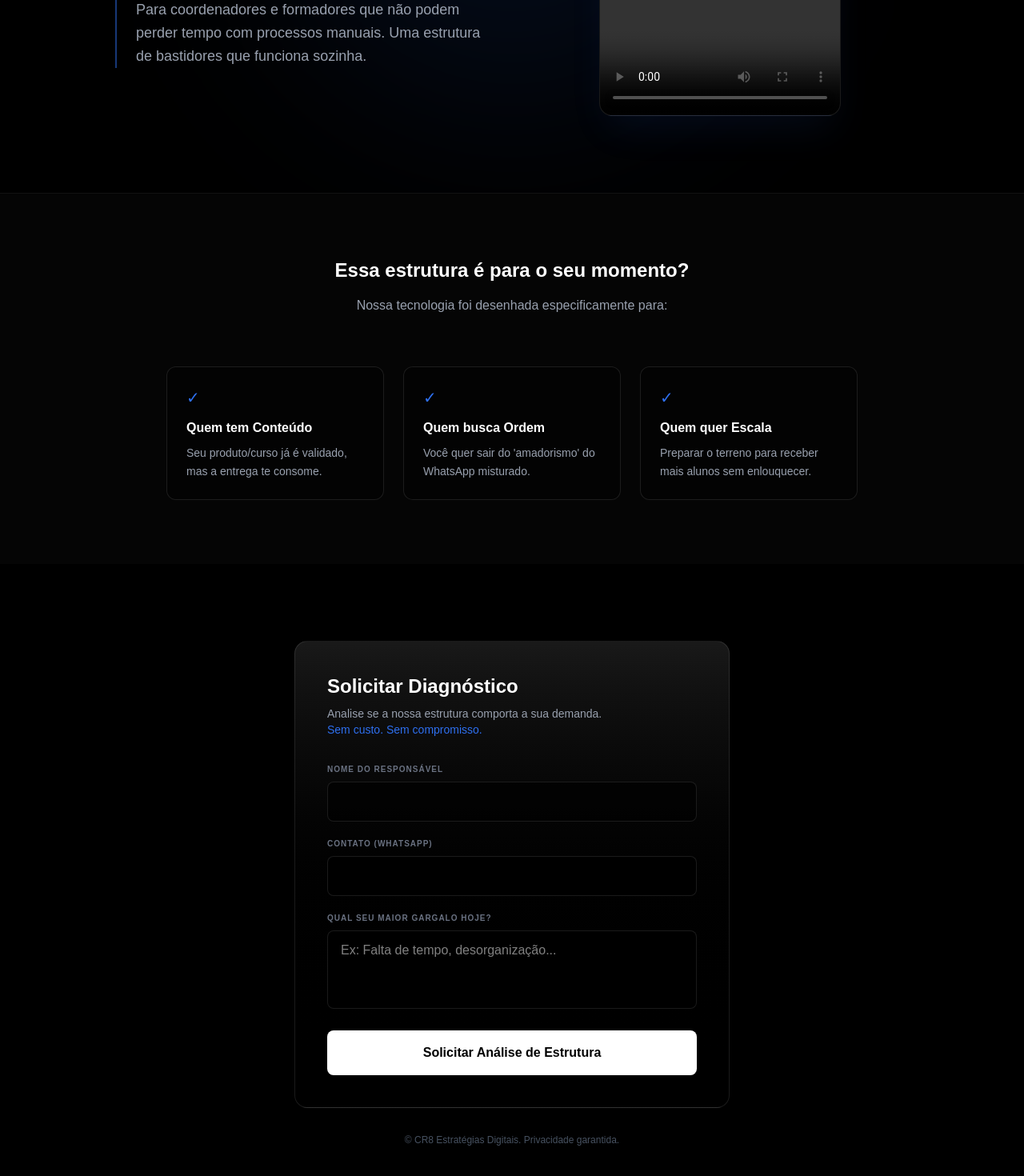
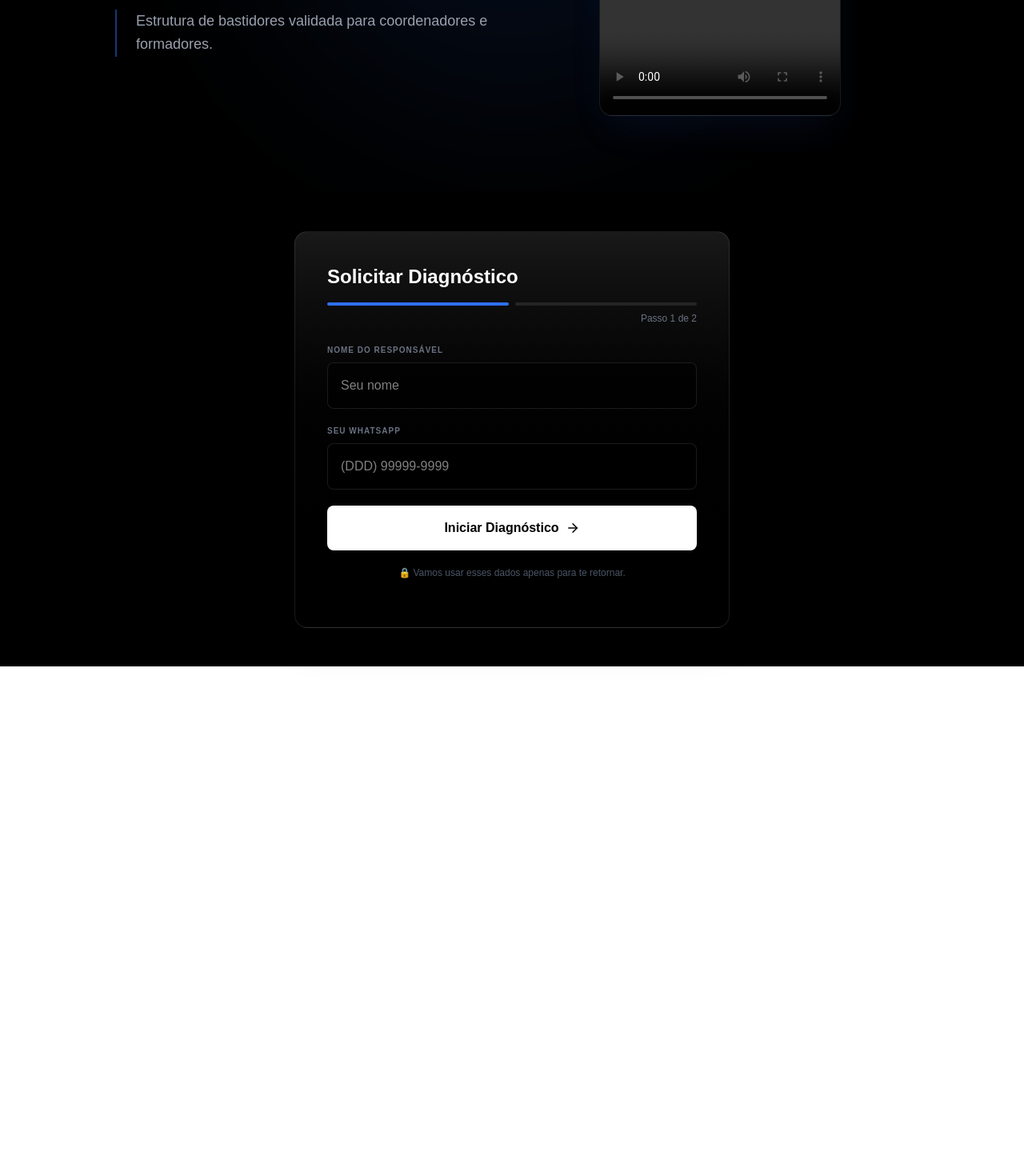
Before and after one commit to TemplodasVirtudes/site-cr8, a Next.js app: page /metodo in a window 1280 px wide. Shown: the part 472-1942 px from the top of the page at 80% size. After the commit the page ends 1305 px from the top, so only its background shows below. Built offline with nearby package versions, Linux system fonts and the light colour scheme; grey boxes are pictures that could not be loaded.

Commit message:
Formulario em 2 etapas na pagina metodo e fix redirect mobile

```diff
--- a/src/app/metodo/page.tsx
+++ b/src/app/metodo/page.tsx
@@ -2,21 +2,23 @@
 
 import { useState } from "react";
 import { useRouter } from "next/navigation";
-import { motion } from "framer-motion";
-import { Send, CheckCircle2, Loader2, AlertCircle } from "lucide-react";
+import { Loader2, ArrowRight, CheckCircle2 } from "lucide-react";
 
 export default function MetodoPage() {
   const router = useRouter();
 
-  // --- ESTADOS DO FORMULÁRIO ---
+  // Controle das Etapas (1 = Básico, 2 = Detalhes)
+  const [step, setStep] = useState(1);
+
   const [formData, setFormData] = useState({
     nome: "",
     whatsapp: "",
     mensagem: "",
   });
+
   const [status, setStatus] = useState<"idle" | "loading" | "success" | "error">("idle");
 
-  // URL DO SEU SCRIPT
+  // URL DO SCRIPT
   const SCRIPT_URL = "https://script.google.com/macros/s/AKfycbwJfADfNVyDAJZIHaxpJPRwVFOB_vgphgcwyL5l1yQo2pV0JfVYAsPjdYu3xcBoZm_z/exec";
 
   const handleInputChange = (e: React.ChangeEvent<HTMLInputElement | HTMLTextAreaElement>) => {
@@ -24,6 +26,17 @@ export default function MetodoPage() {
     setFormData((prev) => ({ ...prev, [name]: value }));
   };
 
+  // Função para avançar do Passo 1 para o Passo 2
+  const handleNextStep = (e: React.FormEvent) => {
+    e.preventDefault();
+    if (formData.nome && formData.whatsapp) {
+      setStep(2); // Avança visualmente
+    } else {
+      alert("Por favor, preencha nome e WhatsApp para continuar.");
+    }
+  };
+
+  // Envio Final
   const handleSubmit = async (e: React.FormEvent) => {
     e.preventDefault();
     setStatus("loading");
@@ -31,66 +44,66 @@ export default function MetodoPage() {
     try {
       const payload = {
         ...formData,
-        objetivos: ["DIAGNOSTICO_METODO"], // Tag específica desta página
+        objetivos: ["DIAGNOSTICO_METODO"],
         date: new Date().toISOString(),
-        origem: "Pagina Metodo"
+        origem: "Pagina Metodo (Funil 2 Passos)"
       };
 
-      await fetch(SCRIPT_URL, {
+      // Tenta enviar (Fire and Forget para não travar no mobile)
+      fetch(SCRIPT_URL, {
         method: "POST",
         mode: "no-cors",
         headers: { "Content-Type": "application/json" },
         body: JSON.stringify(payload),
       });
 
+      // Feedback visual rápido
       setStatus("success");
+
+      // REDIRECIONAMENTO FORÇADO (Resolve o bug do mobile)
+      // Usamos window.location em vez de router.push para garantir a navegação
       setTimeout(() => {
-        router.push("/obrigado");
+        window.location.href = "/obrigado";
       }, 1000);
 
     } catch (error) {
       console.error(error);
-      setStatus("error");
+      // Mesmo com erro, redireciona para não travar o usuário
+      window.location.href = "/obrigado";
     }
   };
 
   return (
     <main className="min-h-screen bg-black text-white selection:bg-[#2e70f0]/30">
 
-      {/* --- SEÇÃO 1: HERO (TEXTO + VÍDEO) --- */}
+      {/* HERO SECTION */}
       <section className="relative pt-10 pb-16 md:pt-20 md:pb-24 overflow-hidden">
-        {/* Luz de fundo */}
         <div className="absolute top-0 left-1/2 -translate-x-1/2 w-[600px] h-[600px] bg-[#2e70f0]/10 blur-[120px] rounded-full pointer-events-none" />
 
         <div className="container mx-auto px-4 max-w-5xl relative z-10">
           <div className="grid md:grid-cols-2 gap-12 items-center">
 
-            {/* Lado Esquerdo: Texto */}
+            {/* Texto */}
             <div className="space-y-8">
               <div className="inline-flex items-center gap-2 px-3 py-1 rounded-full border border-white/10 bg-white/5 text-gray-300 text-xs font-bold tracking-wider uppercase">
                 <span className="w-2 h-2 rounded-full bg-[#2e70f0] animate-pulse"></span>
                 Método Operacional CR8
               </div>
-
               <h1 className="text-4xl md:text-5xl font-bold leading-tight">
                 Sua operação precisa ser tão profissional quanto <span className="text-[#2e70f0]">seu conteúdo.</span>
               </h1>
-
               <p className="text-lg text-gray-400 leading-relaxed border-l-2 border-[#2e70f0]/50 pl-6">
-                Para coordenadores e formadores que não podem perder tempo com processos manuais.
-                Uma estrutura de bastidores que funciona sozinha.
+                Estrutura de bastidores validada para coordenadores e formadores.
               </p>
             </div>
 
-            {/* Lado Direito: VÍDEO (Motion Graphics) */}
+            {/* VÍDEO */}
             <div className="relative aspect-[9/16] max-w-[280px] mx-auto md:max-w-[320px] rounded-2xl overflow-hidden border border-white/10 bg-gradient-to-b from-gray-900 to-black shadow-2xl shadow-[#2e70f0]/10">
                <video
                   controls
                   className="w-full h-full object-cover"
                   playsInline
-                  // poster="/capa-video-metodo.jpg"
                 >
-                  {/* ATENÇÃO: Verifique se o arquivo video-metodo.mp4 está na pasta public */}
                   <source src="/video-metodo.mp4" type="video/mp4" />
                   Seu navegador não suporta vídeos.
                 </video>
@@ -99,80 +112,92 @@ export default function MetodoPage() {
         </div>
       </section>
 
-      {/* --- SEÇÃO 2: CHECKLIST (3 Colunas) --- */}
-      <section className="py-20 bg-white/[0.02] border-t border-white/5">
-        <div className="container mx-auto px-4 max-w-4xl">
-          <div className="text-center mb-16">
-            <h2 className="text-2xl font-bold mb-4">Essa estrutura é para o seu momento?</h2>
-            <p className="text-gray-400">Nossa tecnologia foi desenhada especificamente para:</p>
-          </div>
-
-          <div className="grid md:grid-cols-3 gap-6">
-            {[
-              { title: "Quem tem Conteúdo", desc: "Seu produto/curso já é validado, mas a entrega te consome." },
-              { title: "Quem busca Ordem", desc: "Você quer sair do 'amadorismo' do WhatsApp misturado." },
-              { title: "Quem quer Escala", desc: "Preparar o terreno para receber mais alunos sem enlouquecer." },
-            ].map((item, i) => (
-              <div key={i} className="bg-black/40 p-6 rounded-xl border border-white/10 hover:border-[#2e70f0]/30 transition-colors">
-                <div className="text-[#2e70f0] text-xl mb-3">✓</div>
-                <h3 className="font-bold text-white mb-2">{item.title}</h3>
-                <p className="text-sm text-gray-400 leading-relaxed">{item.desc}</p>
-              </div>
-            ))}
-          </div>
-        </div>
-      </section>
-
-      {/* --- SEÇÃO 3: FORMULÁRIO SIMPLIFICADO --- */}
-      <section id="diagnostico" className="py-24 relative">
+      {/* ÁREA DO FORMULÁRIO */}
+      <section id="diagnostico" className="py-12 relative">
         <div className="container mx-auto px-4 max-w-xl">
 
-          <div className="bg-gradient-to-b from-white/10 to-black border border-white/10 rounded-2xl p-8 md:p-10 backdrop-blur-md shadow-2xl">
-            <div className="mb-8">
+          <div className="bg-gradient-to-b from-white/10 to-black border border-white/10 rounded-2xl p-8 md:p-10 backdrop-blur-md shadow-2xl transition-all duration-500">
+
+            <div className="mb-6">
               <h2 className="text-2xl font-bold text-white mb-2">Solicitar Diagnóstico</h2>
-              <p className="text-gray-400 text-sm">
-                Analise se a nossa estrutura comporta a sua demanda. <br/>
-                <span className="text-[#2e70f0]">Sem custo. Sem compromisso.</span>
-              </p>
+
+              {/* Barra de Progresso */}
+              <div className="flex items-center gap-2 mt-4">
+                <div className={`h-1 flex-1 rounded-full ${step >= 1 ? 'bg-[#2e70f0]' : 'bg-white/10'}`}></div>
+                <div className={`h-1 flex-1 rounded-full ${step >= 2 ? 'bg-[#2e70f0]' : 'bg-white/10'}`}></div>
+              </div>
+              <p className="text-xs text-gray-500 mt-2 text-right">Passo {step} de 2</p>
             </div>
 
             {status === "success" ? (
               <div className="text-center py-12 animate-fade-in">
                 <Loader2 className="animate-spin text-[#2e70f0] mx-auto mb-4" size={40} />
-                <p className="text-white">Redirecionando...</p>
+                <p className="text-white font-bold">Gerando protocolo...</p>
+                <p className="text-xs text-gray-500 mt-2">Você será redirecionado.</p>
               </div>
             ) : (
-              <form onSubmit={handleSubmit} className="space-y-5">
+              <form onSubmit={step === 1 ? handleNextStep : handleSubmit} className="space-y-5">
+
+                {/* --- PASSO 1: DADOS BÁSICOS --- */}
+                <div className={step === 1 ? "block animate-fade-in" : "hidden"}>
+                  <div className="space-y-5">
                     <div>
                       <label className="block text-[10px] font-bold text-gray-500 uppercase tracking-widest mb-2">Nome do Responsável</label>
-                  <input type="text" name="nome" value={formData.nome} onChange={handleInputChange} required className="w-full bg-black/60 border border-white/10 rounded-lg px-4 py-3 text-white focus:border-[#2e70f0] focus:outline-none transition-colors" />
+                      <input type="text" name="nome" value={formData.nome} onChange={handleInputChange} placeholder="Seu nome" required className="w-full bg-black/60 border border-white/10 rounded-lg px-4 py-4 text-white focus:border-[#2e70f0] focus:outline-none transition-colors" />
+                    </div>
+                    <div>
+                      <label className="block text-[10px] font-bold text-gray-500 uppercase tracking-widest mb-2">Seu WhatsApp</label>
+                      <input type="tel" name="whatsapp" value={formData.whatsapp} onChange={handleInputChange} placeholder="(DDD) 99999-9999" required className="w-full bg-black/60 border border-white/10 rounded-lg px-4 py-4 text-white focus:border-[#2e70f0] focus:outline-none transition-colors" />
                     </div>
 
-                <div>
-                  <label className="block text-[10px] font-bold text-gray-500 uppercase tracking-widest mb-2">Contato (WhatsApp)</label>
-                  <input type="tel" name="whatsapp" value={formData.whatsapp} onChange={handleInputChange} required className="w-full bg-black/60 border border-white/10 rounded-lg px-4 py-3 text-white focus:border-[#2e70f0] focus:outline-none transition-colors" />
+                    <button
+                      type="submit" // No passo 1, o submit dispara handleNextStep
+                      className="w-full bg-white text-black font-bold py-4 rounded-lg hover:bg-gray-200 transition-all flex justify-center items-center gap-2 mt-4"
+                    >
+                      Iniciar Diagnóstico <ArrowRight size={18} />
+                    </button>
+                    <p className="text-center text-xs text-gray-600 mt-4">
+                      🔒 Vamos usar esses dados apenas para te retornar.
+                    </p>
+                  </div>
+                </div>
+
+                {/* --- PASSO 2: DETALHES --- */}
+                <div className={step === 2 ? "block animate-fade-in" : "hidden"}>
+                   <div className="space-y-5">
+                    <div className="bg-[#2e70f0]/10 border border-[#2e70f0]/30 p-4 rounded-lg flex items-center gap-3 mb-6">
+                      <CheckCircle2 className="text-[#2e70f0]" size={20} />
+                      <p className="text-sm text-gray-300">Ótimo, <strong>{formData.nome}</strong>. Só mais um detalhe para nossa equipe técnica:</p>
                     </div>
 
                     <div>
                       <label className="block text-[10px] font-bold text-gray-500 uppercase tracking-widest mb-2">Qual seu maior gargalo hoje?</label>
-                  <textarea name="mensagem" value={formData.mensagem} onChange={handleInputChange} rows={3} placeholder="Ex: Falta de tempo, desorganização..." className="w-full bg-black/60 border border-white/10 rounded-lg px-4 py-3 text-white focus:border-[#2e70f0] focus:outline-none transition-colors resize-none" />
+                      <textarea name="mensagem" value={formData.mensagem} onChange={handleInputChange} rows={3} placeholder="Ex: Falta de tempo, alunos no whatsapp, planilhas..." className="w-full bg-black/60 border border-white/10 rounded-lg px-4 py-3 text-white focus:border-[#2e70f0] focus:outline-none transition-colors resize-none" />
                     </div>
 
+                    <div className="flex gap-3">
+                      <button
+                        type="button"
+                        onClick={() => setStep(1)}
+                        className="w-1/4 bg-transparent border border-white/10 text-gray-400 font-bold py-4 rounded-lg hover:text-white transition-all text-sm"
+                      >
+                        Voltar
+                      </button>
                       <button
                         type="submit"
                         disabled={status === "loading"}
-                  className="w-full bg-white text-black font-bold py-4 rounded-lg hover:bg-gray-200 transition-transform transform active:scale-95 disabled:opacity-50 disabled:cursor-not-allowed mt-4 flex justify-center items-center gap-2"
+                        className="w-3/4 bg-[#2e70f0] text-white font-bold py-4 rounded-lg hover:bg-blue-600 transition-all flex justify-center items-center gap-2 shadow-lg shadow-blue-900/30"
                       >
-                  {status === "loading" ? "Processando..." : "Solicitar Análise de Estrutura"}
+                        {status === "loading" ? "Processando..." : "Finalizar Envio"}
                         {status === "loading" && <Loader2 className="animate-spin" size={16} />}
                       </button>
+                    </div>
+                  </div>
+                </div>
+
               </form>
             )}
           </div>
-
-          <p className="text-center text-xs text-gray-600 mt-8">
-            © CR8 Estratégias Digitais. Privacidade garantida.
-          </p>
         </div>
       </section>
     </main>
```
Lines whose indentation alone changed are shown as unchanged.
